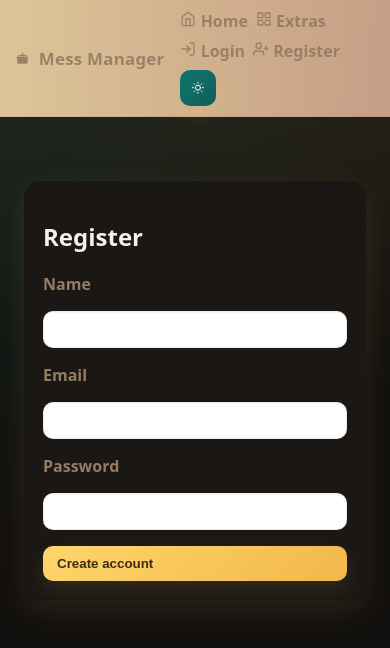
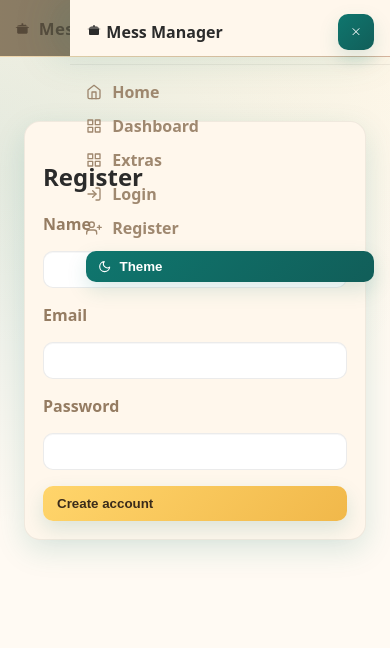
Before and after one commit to Abir7109/mess_manager_frontend, a React (Vite) app: page /register in a window 390 px wide. Both pictures are taken after a click on the button "Open menu". Shown: the top 648 px of the page. Built offline with nearby package versions, Linux system fonts and the light colour scheme; no server answers.

Commit message:
Mobile hamburger menu: animated drawer, overlay, closes on selection

```diff
--- a/src/App.jsx
+++ b/src/App.jsx
@@ -1,4 +1,6 @@
 import { BrowserRouter, Routes, Route, Navigate, Link } from 'react-router-dom'
+import { useState } from 'react'
+import { motion, AnimatePresence } from 'framer-motion'
 import './theme.css'
 import Home from './pages/Home'
 import Login from './pages/Login'
@@ -8,7 +10,7 @@ import Admin from './pages/Admin'
 import Extras from './pages/Extras'
 import { AuthProvider, useAuth } from './context/AuthContext'
 import { GiCookingPot } from 'react-icons/gi'
-import { FiHome, FiLogIn, FiUserPlus, FiGrid, FiShield, FiSun, FiMoon } from 'react-icons/fi'
+import { FiHome, FiLogIn, FiUserPlus, FiGrid, FiShield, FiSun, FiMoon, FiMenu, FiX } from 'react-icons/fi'
 
 function Protected({ children, roles }) {
   const { user } = useAuth()
@@ -19,17 +21,23 @@ function Protected({ children, roles }) {
 
 function NavBar() {
   const { user, logout, dark, toggleDark } = useAuth()
+  const [open, setOpen] = useState(false)
+  const close = () => setOpen(false)
+  const LinkItem = ({ to, children }) => <Link to={to} onClick={close}>{children}</Link>
+
   return (
     <header className="nav">
-      <Link to="/" className="brand"><GiCookingPot /> Mess Manager</Link>
-      <nav>
+      <Link to="/" className="brand" onClick={close}><GiCookingPot /> Mess Manager</Link>
+
+      {/* Desktop nav */}
+      <nav className="desktop-nav">
         <Link to="/"><FiHome /> Home</Link>
         <Link to="/extras"><FiGrid /> Extras</Link>
         {user ? (
           <>
             <Link to="/dashboard"><FiGrid /> Dashboard</Link>
             {user.role === 'admin' && <Link to="/admin"><FiShield /> Admin</Link>}
-            <button className="btn pill" onClick={logout}>Logout</button>
+            <button className="btn pill" onClick={() => { logout(); close() }}>Logout</button>
           </>
         ) : (
           <>
@@ -39,6 +47,40 @@ function NavBar() {
         )}
         <button className="icon-btn theme-toggle" aria-label="Toggle theme" title="Toggle theme" onClick={toggleDark}>{dark ? <FiSun /> : <FiMoon />}</button>
       </nav>
+
+      {/* Hamburger for mobile */}
+      <button className="icon-btn hamburger-btn" aria-label="Open menu" onClick={() => setOpen(o=>!o)}>
+        {open ? <FiX /> : <FiMenu />}
+      </button>
+
+      {/* Mobile menu */}
+      <AnimatePresence>
+        {open && (
+          <>
+            <motion.div className="mobile-overlay" onClick={close}
+              initial={{ opacity: 0 }} animate={{ opacity: 1 }} exit={{ opacity: 0 }} />
+            <motion.aside className="mobile-menu"
+              initial={{ x: '100%' }} animate={{ x: 0 }} exit={{ x: '100%' }} transition={{ type: 'spring', stiffness: 260, damping: 30 }}>
+              <div className="mobile-menu-header">
+                <strong><GiCookingPot /> Mess Manager</strong>
+                <button className="icon-btn" onClick={close}><FiX /></button>
+              </div>
+              <div className="mobile-menu-body">
+                <LinkItem to="/"><FiHome /> Home</LinkItem>
+                <LinkItem to="/dashboard"><FiGrid /> Dashboard</LinkItem>
+                {user?.role === 'admin' && <LinkItem to="/admin"><FiShield /> Admin</LinkItem>}
+                <LinkItem to="/extras"><FiGrid /> Extras</LinkItem>
+                {!user && <LinkItem to="/login"><FiLogIn /> Login</LinkItem>}
+                {!user && <LinkItem to="/register"><FiUserPlus /> Register</LinkItem>}
+                {user && <button className="btn pill" onClick={() => { logout(); close() }}>Logout</button>}
+                <button className="btn pill" onClick={() => { toggleDark(); }}>
+                  {dark ? <FiSun /> : <FiMoon />} Theme
+                </button>
+              </div>
+            </motion.aside>
+          </>
+        )}
+      </AnimatePresence>
     </header>
   )
 }
--- a/src/theme.css
+++ b/src/theme.css
@@ -32,26 +32,39 @@ body {
 
 /* Nav */
 .nav {
-  position: sticky; top: 0; z-index: 20;
+  position: sticky; top: 0; z-index: 30;
   display:flex; align-items:center; justify-content:space-between; gap:16px;
   padding: 12px 20px; border-bottom: 1px solid rgba(0,0,0,0.05);
   backdrop-filter: blur(8px);
   background: linear-gradient(90deg, rgba(255,225,175,0.85), rgba(226,181,154,0.85));
 }
  .nav .brand { display:flex; align-items:center; gap:8px; color: var(--earthy-brown); font-weight: 900; text-decoration:none; font-size: 1.3rem; letter-spacing: 0.3px; }
-.nav nav { display:flex; align-items:center; gap:12px; flex-wrap: wrap; }
+.desktop-nav { display:flex; align-items:center; gap:12px; flex-wrap: wrap; }
 .nav a { color: var(--earthy-brown); text-decoration:none; font-weight:600; opacity:0.9; white-space: nowrap; }
 .nav a:hover { opacity:1; text-shadow: 0 0 12px rgba(149,124,98,0.3); }
 .nav button { background: linear-gradient(135deg, var(--teal), #115e59); color:white; border:none; border-radius:10px; padding:8px 12px; cursor:pointer; box-shadow: 0 8px 20px var(--shadow); }
+.hamburger-btn { display: none; }
 
 /* Compact icon button for theme toggle */
 .icon-btn { width: 36px; height: 36px; border-radius: 999px; display:inline-flex; align-items:center; justify-content:center; padding:0; }
 .theme-toggle { background: linear-gradient(135deg, var(--earthy-brown), #6e5641); }
 
+/* Mobile drawer */
+.mobile-overlay { position: fixed; inset: 0; background: rgba(0,0,0,0.45); z-index: 40; }
+.mobile-menu { position: fixed; top: 0; right: 0; height: 100%; width: 82%; max-width: 360px; background: var(--panel); z-index: 41; box-shadow: -16px 0 40px var(--shadow); display:flex; flex-direction: column; }
+.mobile-menu-header { display:flex; align-items:center; justify-content:space-between; gap:8px; padding: 14px 16px; border-bottom: 1px solid rgba(0,0,0,0.06); }
+.mobile-menu-body { display:flex; flex-direction:column; gap:12px; padding: 16px; }
+.mobile-menu a { color: var(--earthy-brown); text-decoration: none; font-weight:700; display:flex; gap:10px; align-items:center; }
+
+@media (max-width: 768px) {
+  .desktop-nav { display: none; }
+  .hamburger-btn { display:inline-flex; background: linear-gradient(135deg, var(--teal), #115e59); }
+}
+
 @media (max-width: 480px) {
   .nav { padding: 10px 14px; }
   .nav .brand { font-size: 1.05rem; }
-  .nav nav { gap: 8px; }
+  .desktop-nav { gap: 8px; }
   .btn { padding: 8px 10px; }
 }
 
```
